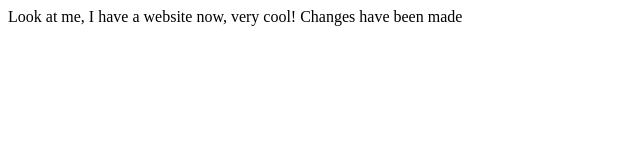
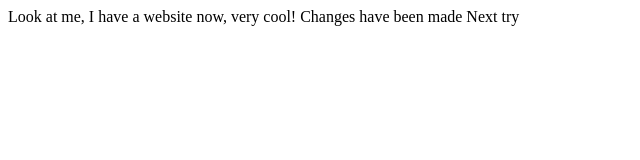
Before and after one commit to SzAb4/SzAb4.github.io, a plain HTML site: page index.html in a window 1280 px wide. Shown: the full height of the page, 0-640 px from the left. Drawn offline with Linux system fonts and the light colour scheme.

Commit message:
Update index.html

```diff
--- a/index.html
+++ b/index.html
@@ -3,5 +3,6 @@
 <body>
 Look at me, I have a website now, very cool!
 Changes have been made
+Next try
 </body>
 </html>
```
